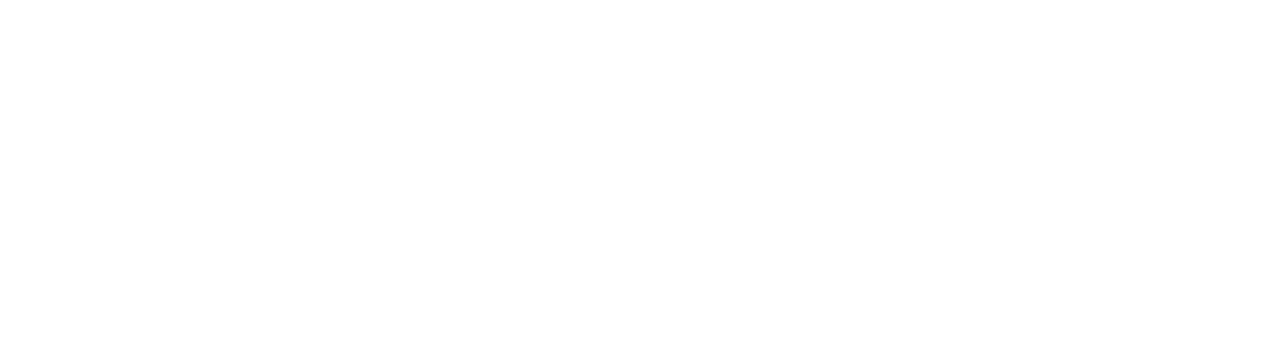
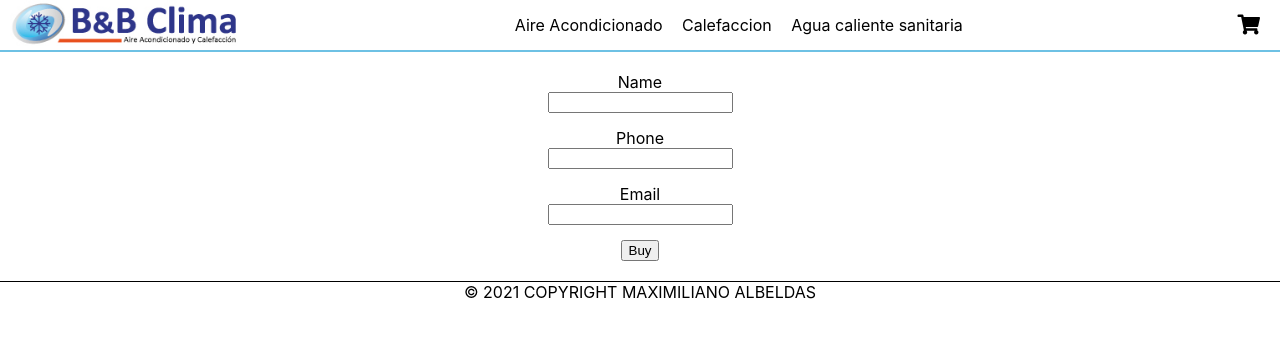
Before and after one commit to malbeldas/bandbclima-react, a React (Create React App) app: page /cart-form in a window 1280 px wide. Shown: the top 338 px of the page. Built offline with nearby package versions, Linux system fonts and the light colour scheme.

Commit message:
firebase 2

```diff
--- a/src/App.js
+++ b/src/App.js
@@ -2,6 +2,7 @@
 import { Home } from './views/home/Home';
 import { ProductDetail } from './views/productDetail/ProductDetail';
 import { Cart } from './views/cart/Cart';
+import { Form } from './views/form/Form';
 import {BrowserRouter, Switch, Route} from 'react-router-dom';
 import { CartProvider } from './contexts/CartContext';
 
@@ -23,6 +24,9 @@
           <Route path="/cart">
             <Cart />
           </Route>
+          <Route path="/cart-form">
+            <Form />
+          </Route>
       </Switch>
     </BrowserRouter>
     </CartProvider>
--- a/src/index.css
+++ b/src/index.css
@@ -125,6 +125,19 @@
   padding-right: 20px;
 }
 
+.cart-form{
+  display: flex;
+  flex-direction: column;
+  justify-content: center;
+  align-items: center;
+  margin-top: 20px;
+  margin-bottom: 20px;
+}
+
+.cart-input{
+  margin-bottom: 15px;
+}
+
 code {
   font-family: source-code-pro, Menlo, Monaco, Consolas, 'Courier New',
     monospace;
--- a/src/views/cart/Cart.jsx
+++ b/src/views/cart/Cart.jsx
@@ -43,7 +43,7 @@
                     </table>
                     <h2 className="total">Total {totalCharge()}</h2>
                     <button onClick={clearCart}>Vaciar carrito</button>
-                    <button>Terminar compra</button>
+                    <Link to={`/cart-form`}><button>Terminar compra</button></Link>
                 </Fragment>
                 }
             </div>
--- /dev/null
+++ b/src/views/form/Form.jsx
@@ -0,0 +1,67 @@
+import React, { useContext, useEffect, useState } from 'react'
+import { Layout } from '../../components/layouts/Layout'
+import firebase from 'firebase';
+import '@firebase/firestore'
+import { CartContext } from '../../contexts/CartContext';
+import { dataBase } from '../../firebase/firebase';
+
+const Form = () => {
+
+    const {cart} = useContext(CartContext)
+    const [total, setTotal] = useState()
+    const [order, setOrderId] = useState()
+    const [userInfo, setUserInfo] = useState()
+    const [, setLoading] = useState([])
+
+    useEffect(()=>{
+        setLoading(true)
+
+        const newOrder = {
+            buyer: userInfo,
+            items: cart,
+            date: firebase.firestore.Timestamp.fromDate(new Date()),
+            total: total,
+        }
+
+        console.log(newOrder)
+
+        /* const orders = dataBase.collection('orders');
+
+        orders.add(newOrder).then(({id}) => {
+            setOrderId(id);
+        }).catch(error => {
+            console.log(error)
+        }).finally(() => {
+            setLoading(false)
+        }) */
+    }, [])
+
+    const addUser = () => {
+
+    }
+
+    const totalCharge = () => {
+        let charges = (cart.map(obj => (obj.item.price * obj.quantity)))
+        let total = charges.reduce((acc, cur) => acc + cur)
+        return setTotal(total)
+    }
+
+    return (
+        <Layout>
+            <form className="cart-form">
+                <label for="name">Name</label>
+                <input className="cart-input" type="text" id="name" name="name"/>
+
+                <label for="phone">Phone</label>
+                <input className="cart-input" type="number" id="phone" name="phone"/>
+
+                <label for="email">Email</label>
+                <input className="cart-input" type="email" id="email" name="email"/>
+
+                <input type="button" value="Buy"/>
+            </form>
+        </Layout>
+    )
+}
+
+export { Form }
```
